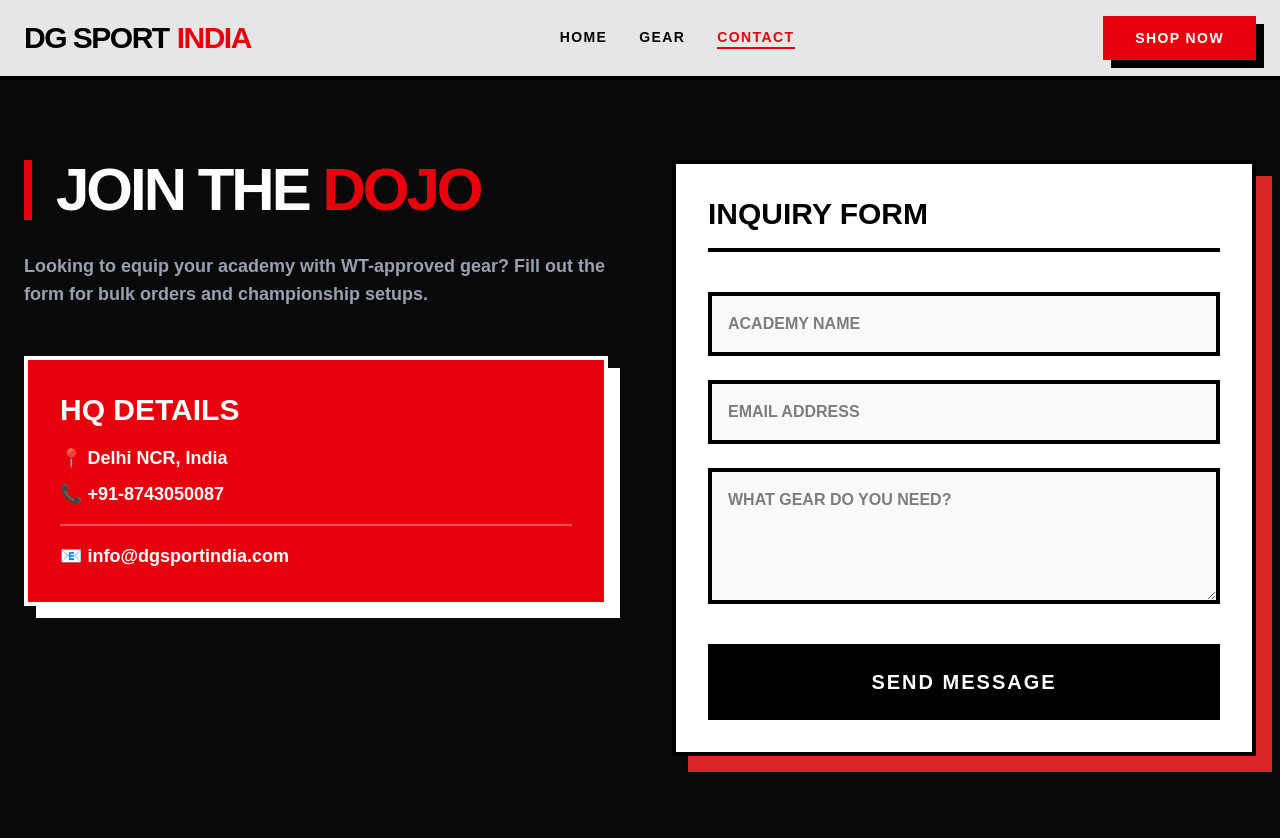
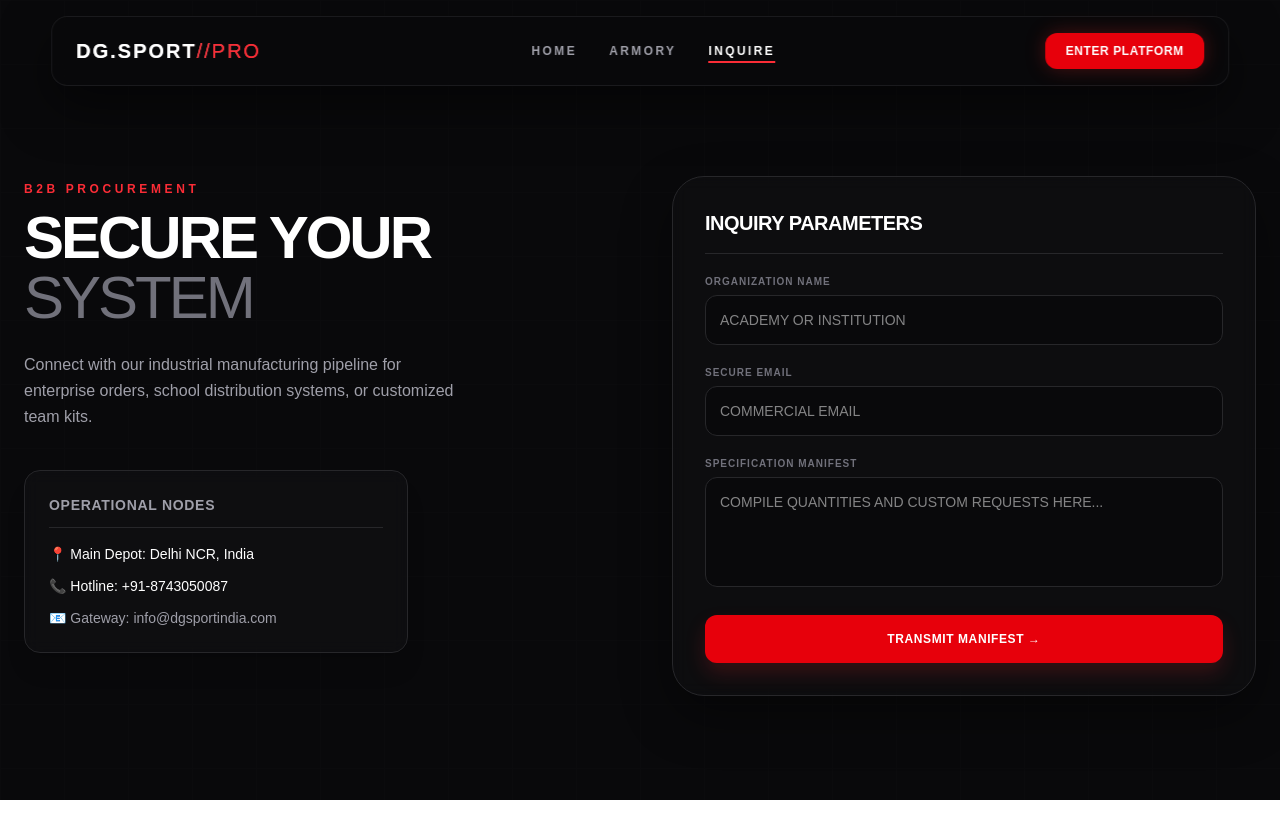
Before and after one commit to wecode1505/dgsports-agency, a Next.js app: page /contact in a window 1280 px wide. Shown: the top 838 px of the page. After the commit the page ends 800 px from the top, so only its background shows below. Built offline with nearby package versions, Linux system fonts and the light colour scheme.

Commit message:
Design: Upgraded platform layout to pro 3D cyber-dashboard theme

```diff
--- a/app/components/Navbar.tsx
+++ b/app/components/Navbar.tsx
@@ -8,25 +8,35 @@
 
   return (
     <motion.nav
-      initial={{ y: -100 }}
-      animate={{ y: 0 }}
-      transition={{ duration: 0.8 }}
-      className="fixed top-0 w-full z-50 backdrop-blur-xl bg-white/90 border-b-4 border-black shadow-sm"
+      initial={{ y: -20, opacity: 0 }}
+      animate={{ y: 0, opacity: 1 }}
+      transition={{ duration: 0.6 }}
+      className="fixed top-4 left-1/2 -translate-x-1/2 w-[92%] max-w-7xl z-50 backdrop-blur-md bg-zinc-950/70 border border-zinc-800/60 rounded-2xl shadow-[0_20px_50px_rgba(0,0,0,0.5)]"
     >
-      <div className="max-w-7xl mx-auto px-6 py-4 flex justify-between items-center">
-        <Link href="/" className="text-3xl font-black tracking-tighter text-black uppercase flex items-center gap-2">
-          DG SPORT <span className="text-red-600 font-bold">India</span>
+      <div className="px-6 py-4 flex justify-between items-center">
+        <Link href="/" className="text-xl font-black tracking-widest text-white uppercase bg-gradient-to-r from-white via-zinc-400 to-red-500 bg-clip-text text-transparent">
+          DG.SPORT<span className="text-red-500 font-light">//PRO</span>
         </Link>
 
-        <div className="hidden md:flex gap-8 text-sm font-black uppercase tracking-widest text-black">
-          <Link href="/" className={`hover:text-red-600 transition-colors ${pathname === '/' ? 'text-red-600 border-b-2 border-red-600' : ''}`}>Home</Link>
-          <Link href="/products" className={`hover:text-red-600 transition-colors ${pathname === '/products' ? 'text-red-600 border-b-2 border-red-600' : ''}`}>Gear</Link>
-          <Link href="/contact" className={`hover:text-red-600 transition-colors ${pathname === '/contact' ? 'text-red-600 border-b-2 border-red-600' : ''}`}>Contact</Link>
+        <div className="hidden md:flex gap-8 text-xs font-semibold uppercase tracking-[0.2em] text-zinc-400">
+          <Link href="/" className={`hover:text-white transition-colors py-1 relative ${pathname === '/' ? 'text-white' : ''}`}>
+            Home
+            {pathname === '/' && <motion.div layoutId="nav-line" className="absolute bottom-0 left-0 w-full h-[2px] bg-red-500" />}
+          </Link>
+          <Link href="/products" className={`hover:text-white transition-colors py-1 relative ${pathname === '/products' ? 'text-white' : ''}`}>
+            Armory
+            {pathname === '/products' && <motion.div layoutId="nav-line" className="absolute bottom-0 left-0 w-full h-[2px] bg-red-500" />}
+          </Link>
+          <Link href="/contact" className={`hover:text-white transition-colors py-1 relative ${pathname === '/contact' ? 'text-white' : ''}`}>
+            Inquire
+            {pathname === '/contact' && <motion.div layoutId="nav-line" className="absolute bottom-0 left-0 w-full h-[2px] bg-red-500" />}
+          </Link>
         </div>
 
         <Link href="/products">
-          <button className="bg-red-600 hover:bg-black text-white px-8 py-3 rounded-none text-sm font-black uppercase tracking-widest transition-all shadow-[8px_8px_0px_0px_rgba(0,0,0,1)] hover:shadow-[4px_4px_0px_0px_rgba(0,0,0,1)] hover:translate-x-1 hover:translate-y-1">
-            Shop Now
+          <button className="relative group bg-red-600 hover:bg-red-500 text-white px-5 py-2.5 rounded-xl text-xs font-bold uppercase tracking-wider transition-all shadow-[0_0_20px_rgba(220,38,38,0.3)] overflow-hidden">
+            <span className="relative z-10">Enter Platform</span>
+            <div className="absolute inset-0 bg-gradient-to-r from-transparent via-white/20 to-transparent -translate-x-full group-hover:animate-shimmer" />
           </button>
         </Link>
       </div>
--- a/app/contact/page.tsx
+++ b/app/contact/page.tsx
@@ -1,35 +1,62 @@
 "use client";
 import Navbar from "../components/Navbar";
+import { motion } from "framer-motion";
 
 export default function ContactPage() {
   return (
-    <main className="bg-zinc-950 min-h-screen text-white">
+    <main className="bg-[#09090b] text-white min-h-screen relative">
       <Navbar />
-      <div className="max-w-7xl mx-auto px-6 pt-40 pb-24 grid md:grid-cols-2 gap-16">
+      <div className="absolute inset-0 z-0 bg-[linear-gradient(to_right,#1f1f23_1px,transparent_1px),linear-gradient(to_bottom,#1f1f23_1px,transparent_1px)] bg-[size:4rem_4rem] opacity-10" />
+
+      <div className="max-w-7xl mx-auto px-6 pt-44 pb-24 grid md:grid-cols-2 gap-16 relative z-10 w-full">
         <div>
-          <h1 className="text-6xl font-black uppercase tracking-tighter mb-8 border-l-8 border-red-600 pl-6">
-            Join The <span className="text-red-600">Dojo</span>
+          <span className="text-xs font-bold text-red-500 uppercase tracking-[0.3em]">B2B PROCUREMENT</span>
+          <h1 className="text-6xl font-black uppercase tracking-tighter mt-2 mb-6">
+            SECURE YOUR <span className="text-zinc-500 font-light">SYSTEM</span>
           </h1>
-          <p className="text-gray-400 font-bold text-lg mb-12">
-            Looking to equip your academy with WT-approved gear? Fill out the form for bulk orders and championship setups.
+          <p className="text-zinc-400 font-medium text-base leading-relaxed mb-10 max-w-md">
+            Connect with our industrial manufacturing pipeline for enterprise orders, school distribution systems, or customized team kits.
           </p>
-          <div className="bg-red-600 p-8 border-4 border-white shadow-[12px_12px_0px_0px_rgba(255,255,255,1)] hover:shadow-none hover:translate-x-[12px] hover:translate-y-[12px] transition-all duration-300">
-            <h3 className="text-3xl font-black uppercase mb-4 text-white">HQ Details</h3>
-            <p className="font-bold text-lg mb-2 text-white">📍 Delhi NCR, India</p>
-            <p className="font-bold text-lg text-white">📞 +91-8743050087</p>
-            <p className="font-bold text-lg text-white mt-4 pt-4 border-t-2 border-white/30">📧 info@dgsportindia.com</p>
+
+          <div className="bg-zinc-900/40 border border-zinc-800 p-6 rounded-2xl backdrop-blur-sm shadow-xl max-w-sm">
+            <h3 className="text-sm font-bold uppercase tracking-wider text-zinc-400 border-b border-zinc-800 pb-3 mb-4">Operational Nodes</h3>
+            <div className="space-y-3 text-sm font-medium">
+              <p className="text-white">📍 Main Depot: Delhi NCR, India</p>
+              <p className="text-white">📞 Hotline: +91-8743050087</p>
+              <p className="text-zinc-400">📧 Gateway: info@dgsportindia.com</p>
+            </div>
           </div>
         </div>
 
-        <form className="bg-white p-8 border-4 border-black shadow-[16px_16px_0px_0px_rgba(220,38,38,1)] text-black flex flex-col gap-6">
-          <h2 className="text-3xl font-black uppercase mb-4 border-b-4 border-black pb-4">Inquiry Form</h2>
-          <input type="text" placeholder="ACADEMY NAME" className="border-4 border-black p-4 font-bold uppercase focus:outline-none focus:border-red-600 bg-zinc-50 transition-colors" />
-          <input type="email" placeholder="EMAIL ADDRESS" className="border-4 border-black p-4 font-bold uppercase focus:outline-none focus:border-red-600 bg-zinc-50 transition-colors" />
-          <textarea rows={4} placeholder="WHAT GEAR DO YOU NEED?" className="border-4 border-black p-4 font-bold uppercase focus:outline-none focus:border-red-600 bg-zinc-50 transition-colors"></textarea>
-          <button type="button" className="bg-black text-white font-black uppercase p-6 hover:bg-red-600 transition-colors tracking-widest text-xl mt-4">
-            Send Message
-          </button>
-        </form>
+        <motion.div
+          initial={{ opacity: 0, scale: 0.98 }}
+          animate={{ opacity: 1, scale: 1 }}
+          transition={{ duration: 0.5 }}
+          className="bg-zinc-900/30 border border-zinc-800 p-8 rounded-[32px] shadow-[0_20px_50px_rgba(0,0,0,0.4)] backdrop-blur-sm"
+        >
+          <form className="flex flex-col gap-5">
+            <h2 className="text-xl font-black uppercase tracking-tight text-white border-b border-zinc-800 pb-4">Inquiry Parameters</h2>
+
+            <div className="flex flex-col gap-1.5">
+              <label className="text-[10px] font-bold text-zinc-500 uppercase tracking-widest">Organization Name</label>
+              <input type="text" placeholder="ACADEMY OR INSTITUTION" className="bg-zinc-950 border border-zinc-800 rounded-xl p-3.5 text-sm text-white font-medium focus:outline-none focus:border-red-500 focus:ring-1 focus:ring-red-500/50 transition-all" />
+            </div>
+
+            <div className="flex flex-col gap-1.5">
+              <label className="text-[10px] font-bold text-zinc-500 uppercase tracking-widest">Secure Email</label>
+              <input type="email" placeholder="COMMERCIAL EMAIL" className="bg-zinc-950 border border-zinc-800 rounded-xl p-3.5 text-sm text-white font-medium focus:outline-none focus:border-red-500 focus:ring-1 focus:ring-red-500/50 transition-all" />
+            </div>
+
+            <div className="flex flex-col gap-1.5">
+              <label className="text-[10px] font-bold text-zinc-500 uppercase tracking-widest">Specification Manifest</label>
+              <textarea rows={4} placeholder="COMPILE QUANTITIES AND CUSTOM REQUESTS HERE..." className="bg-zinc-950 border border-zinc-800 rounded-xl p-3.5 text-sm text-white font-medium focus:outline-none focus:border-red-500 focus:ring-1 focus:ring-red-500/50 transition-all resize-none"></textarea>
+            </div>
+
+            <button type="button" className="w-full bg-red-600 hover:bg-red-500 text-white font-bold uppercase p-4 rounded-xl transition-all tracking-wider text-xs shadow-[0_10px_20px_rgba(220,38,38,0.2)] mt-2">
+              Transmit Manifest &rarr;
+            </button>
+          </form>
+        </motion.div>
       </div>
     </main>
   );
--- a/app/products/page.tsx
+++ b/app/products/page.tsx
@@ -3,47 +3,67 @@
 import { motion } from "framer-motion";
 
 const products = [
-  { id: 1, name: "WT Approved Dobok", category: "Uniforms", price: "₹2,500", image: "https://images.unsplash.com/photo-1555597673-b21d5c935865?q=80&w=800", tag: "Pro" },
-  { id: 2, name: "Carbon Sparring Kit", category: "Protection", price: "₹4,200", image: "https://images.unsplash.com/photo-1595078475328-1ab05d0a6a0e?q=80&w=800", tag: "Bestseller" },
-  { id: 3, name: "25mm Interlocking Mats", category: "Dojo Mats", price: "Get Quote", image: "https://images.unsplash.com/photo-1599443015574-be5fe8a05783?q=80&w=800", tag: "Bulk" },
-  { id: 4, name: "Champion Kick Pad", category: "Training", price: "₹1,200", image: "https://images.unsplash.com/photo-1542840410-3092f99611a3?q=80&w=800", tag: "" },
-  { id: 5, name: "Custom Medals", category: "Awards", price: "Custom", image: "https://images.unsplash.com/photo-1563506637812-a7f45b53d827?q=80&w=800", tag: "Events" },
-  { id: 6, name: "Head Guard (Red/Blue)", category: "Protection", price: "₹1,800", image: "https://images.unsplash.com/photo-1513885535751-8b9238bd345a?q=80&w=800", tag: "" },
+  { id: 1, name: "Pro Ultra-Light Dobok", category: "Uniforms", price: "₹2,500", image: "https://images.unsplash.com/photo-1542840410-3092f99611a3?q=80&w=800", tag: "Elite Tier" },
+  { id: 2, name: "Matrix Protection Kit", category: "Sparring Protection", price: "₹4,200", image: "https://images.unsplash.com/photo-1595078475328-1ab05d0a6a0e?q=80&w=800", tag: "WT Approved" },
+  { id: 3, name: "High-Density Dojo Mats", category: "Infrastructure", price: "Custom Quote", image: "https://images.unsplash.com/photo-1599443015574-be5fe8a05783?q=80&w=800", tag: "Premium EVA" },
+  { id: 4, name: "Shock-Absorb Kick Shield", category: "Training Equipment", price: "₹1,200", image: "https://images.unsplash.com/photo-1517838277536-f5f99be501cd?q=80&w=800", tag: "Heavy Duty" },
+  { id: 5, name: "Precision Machined Medals", category: "Championship Awards", price: "Bulk Only", image: "https://images.unsplash.com/photo-1576400883235-730e54163d61?q=80&w=800", tag: "Custom Engraved" },
+  { id: 6, name: "Pro Head Armor (Reactive)", category: "Sparring Protection", price: "₹1,800", image: "https://images.unsplash.com/photo-1511556532299-8f662fc26c06?q=80&w=800", tag: "Dual Core" },
 ];
 
 export default function ProductsPage() {
   return (
-    <main className="bg-zinc-50 min-h-screen pb-24">
+    <main className="bg-[#09090b] text-white min-h-screen pb-24 relative">
       <Navbar />
-      <div className="max-w-7xl mx-auto px-6 pt-40">
-        <h1 className="text-6xl font-black uppercase tracking-tighter text-black mb-16 border-l-8 border-red-600 pl-6">
-          The <span className="text-red-600">Armory</span>
-        </h1>
+      <div className="absolute inset-0 z-0 bg-[linear-gradient(to_right,#1f1f23_1px,transparent_1px),linear-gradient(to_bottom,#1f1f23_1px,transparent_1px)] bg-[size:6rem_6rem] opacity-10" />
 
-        <div className="grid grid-cols-1 md:grid-cols-2 lg:grid-cols-3 gap-12 perspective-1000">
+      <div className="max-w-7xl mx-auto px-6 pt-44 relative z-10">
+        <header className="mb-16">
+          <div className="text-xs font-bold uppercase tracking-[0.3em] text-red-500">MANUFACTURING CATALOGUE</div>
+          <h1 className="text-5xl font-black uppercase tracking-tighter text-white mt-2">
+            THE <span className="text-zinc-500 font-light">ARMORY</span>
+          </h1>
+        </header>
+
+        <div className="grid grid-cols-1 md:grid-cols-2 lg:grid-cols-3 gap-8 perspective-1000">
           {products.map((product, index) => (
             <motion.div
               key={product.id}
-              initial={{ opacity: 0, y: 50 }}
+              initial={{ opacity: 0, y: 40 }}
               animate={{ opacity: 1, y: 0 }}
-              transition={{ delay: index * 0.1 }}
-              whileHover={{ scale: 1.05, rotateY: 5, rotateX: 5, zIndex: 10 }}
-              className="bg-white border-4 border-black p-4 shadow-[12px_12px_0px_0px_rgba(220,38,38,1)] cursor-pointer group"
+              transition={{ duration: 0.6, delay: index * 0.05 }}
+              whileHover={{
+                scale: 1.03,
+                rotateX: 6,
+                rotateY: -6,
+                boxShadow: "0_30px_60px_rgba(0,0,0,0.6)"
+              }}
+              className="bg-zinc-900/50 border border-zinc-800/80 rounded-[24px] p-5 cursor-pointer group transition-all duration-300 backdrop-blur-sm relative overflow-hidden"
             >
-              <div className="w-full h-72 bg-black overflow-hidden relative border-2 border-black">
-                <img src={product.image} alt={product.name} className="w-full h-full object-cover opacity-80 group-hover:opacity-100 group-hover:scale-110 transition-all duration-500 grayscale group-hover:grayscale-0" />
+              {/* Product Card Image Container */}
+              <div className="w-full h-64 bg-zinc-950 rounded-xl overflow-hidden relative border border-zinc-800 shadow-inner">
+                <img
+                  src={product.image}
+                  alt={product.name}
+                  className="w-full h-full object-cover opacity-60 group-hover:opacity-100 group-hover:scale-105 transition-all duration-500"
+                />
                 {product.tag && (
-                  <span className="absolute top-4 left-4 bg-red-600 text-white font-black uppercase tracking-widest px-4 py-2 text-xs z-20">
+                  <span className="absolute top-4 left-4 bg-zinc-950/90 border border-zinc-800 text-white font-bold uppercase tracking-widest px-3 py-1.5 rounded-lg text-[9px] z-20 backdrop-blur-sm">
                     {product.tag}
                   </span>
                 )}
+                <div className="absolute inset-0 bg-gradient-to-t from-zinc-950 via-transparent to-transparent opacity-80" />
               </div>
-              <div className="pt-6">
-                <p className="text-red-600 font-bold uppercase tracking-widest text-xs mb-1">{product.category}</p>
-                <h3 className="text-2xl font-black uppercase text-black leading-none mb-4">{product.name}</h3>
-                <div className="flex justify-between items-center border-t-2 border-black pt-4 mt-4">
-                  <span className="font-black text-xl">{product.price}</span>
-                  <span className="bg-black text-white px-4 py-2 text-xs font-black uppercase hover:bg-red-600 transition-colors">Add to Quote</span>
+
+              <div className="pt-5">
+                <span className="text-[10px] font-bold uppercase tracking-widest text-red-500">{product.category}</span>
+                <h3 className="text-xl font-black uppercase text-white mt-1 group-hover:text-red-400 transition-colors">{product.name}</h3>
+
+                <div className="flex justify-between items-center border-t border-zinc-800/80 pt-4 mt-4">
+                  <span className="font-bold text-zinc-300">{product.price}</span>
+                  <span className="bg-zinc-800 border border-zinc-700 hover:bg-red-600 hover:border-red-500 text-white px-4 py-2 rounded-xl text-xs font-bold uppercase transition-all">
+                    Configure &rarr;
+                  </span>
                 </div>
               </div>
             </motion.div>
```
Also changed, not shown: app/page.tsx (+68 -25 lines).
